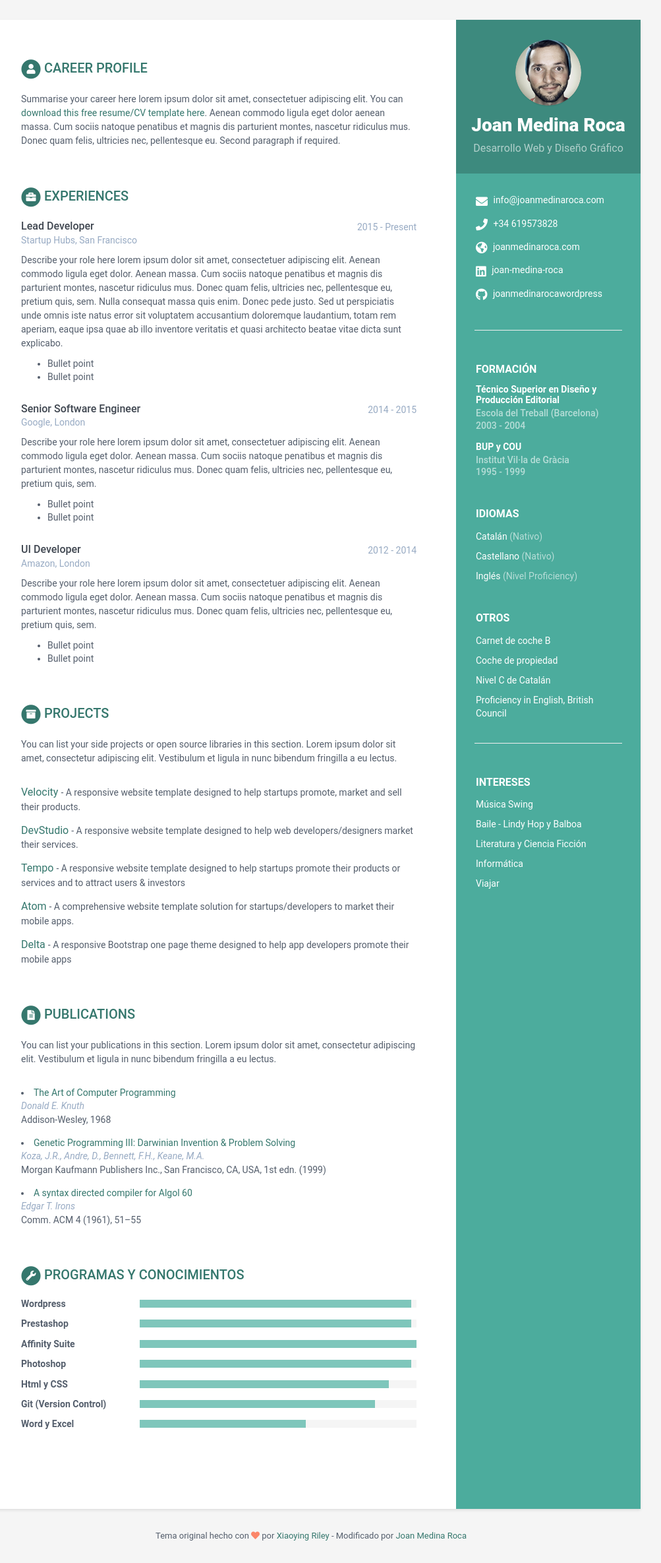
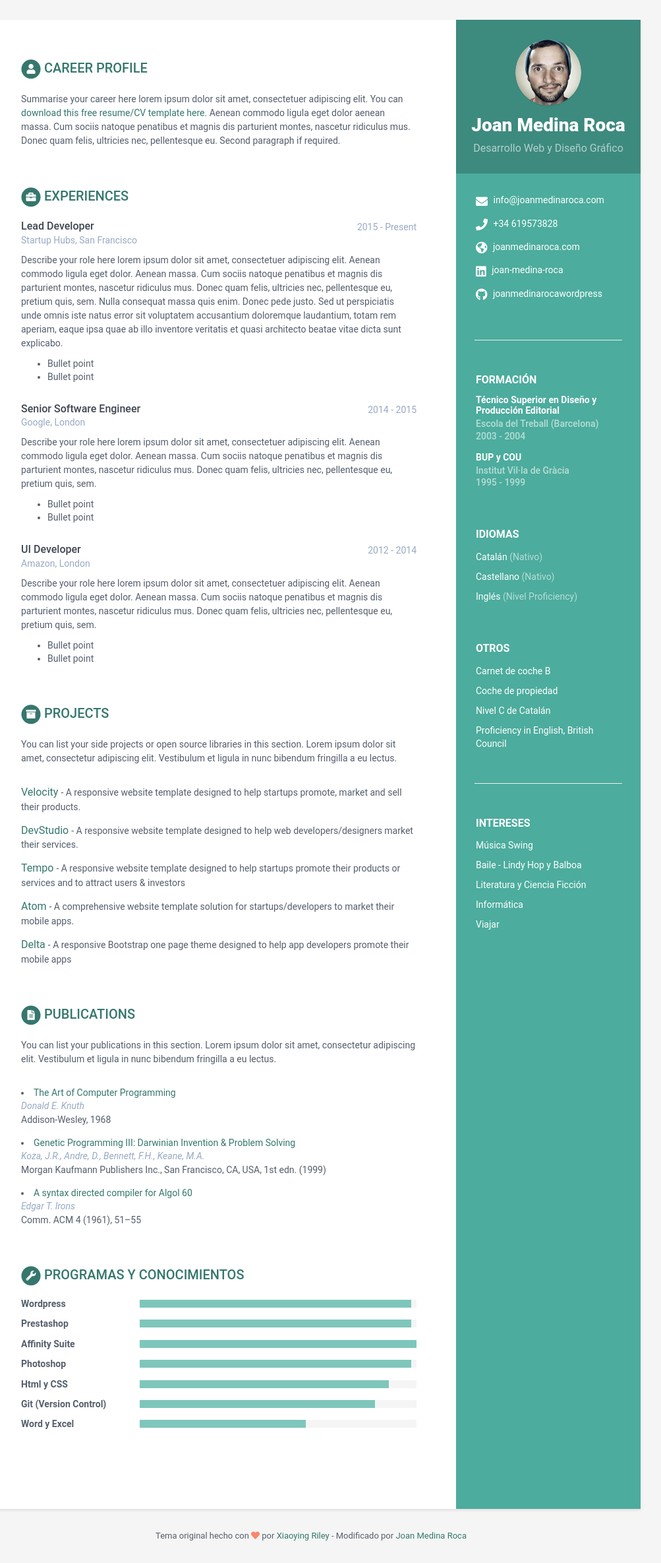
Before and after one commit to joan-medina-roca/cv.joanmedinaroca.com, a Jekyll site: the page built from index.html, in a window 1280 px wide. Shown: the whole page at 66% size, without its empty margins (168-1171 px from the left). Built offline with Jekyll 4.4.1, drawn with Linux system fonts in a browser that asks for light colours.

Commit message:
padding around sections and hr

```diff
--- a/_sass/_base.scss
+++ b/_sass/_base.scss
@@ -35,6 +35,7 @@ p {
 
 .hr-style {
   width: 80%;
+  height: 1px;
 }
 
 .wrapper {
@@ -103,7 +104,7 @@ p {
     }
   }
   .container-block {
-    padding: 30px 30px 15px 30px;
+    padding: 30px 30px 30px 30px;
   }
   .container-block-title {
     text-transform: uppercase;
```
